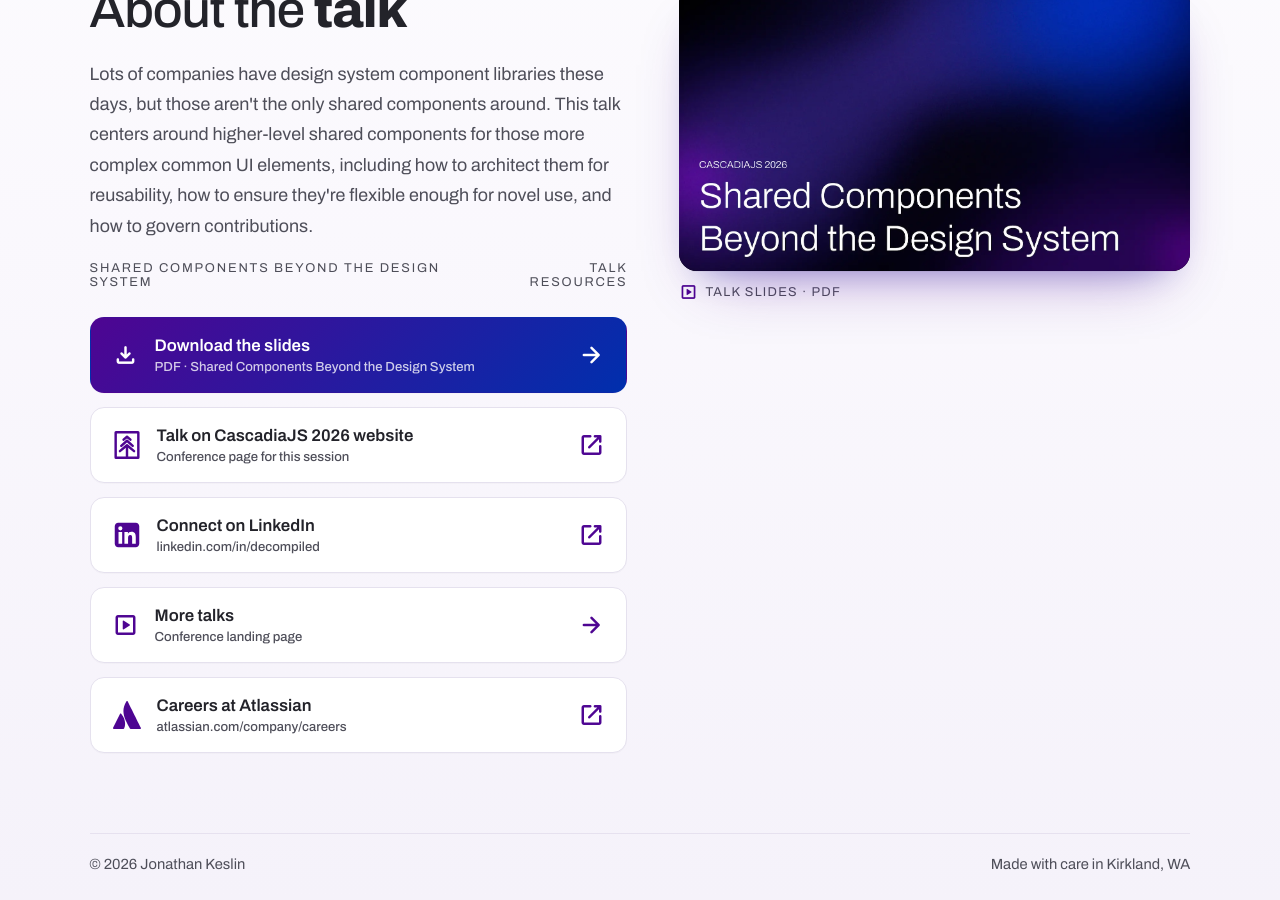
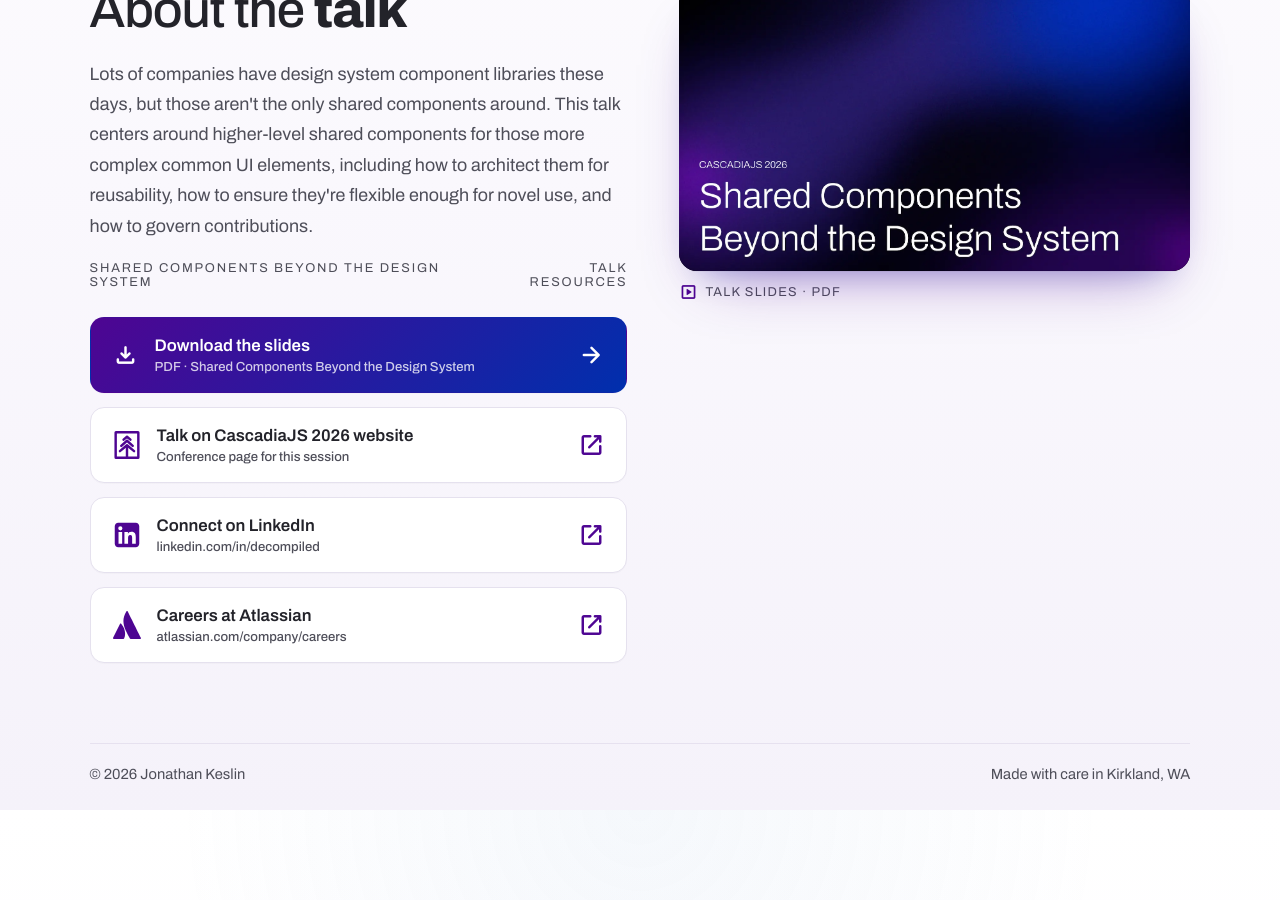
Before and after one commit to decompil3d/jonathankeslin.github.io, a Jekyll site: the page built from _talks/cascadiajs26.md, in a window 1280 px wide and 900 px high, scrolled down 593 px. Built offline with Jekyll 4.4.1, drawn with Linux system fonts in a browser that asks for light colours; after the commit the page ends 1403 px from its top, so only the background shows below that.

Commit message:
Drop useless link on talk page

```diff
--- a/_talks/cascadiajs26.md
+++ b/_talks/cascadiajs26.md
@@ -117,17 +117,6 @@
     >
   </a>
 
-  <a class="btn" href="/talks/">
-    <span class="material-symbols-rounded" aria-hidden="true">slideshow</span>
-    <span class="btn-text">
-      <span>More talks</span>
-      <span class="btn-sub">Conference landing page</span>
-    </span>
-    <span class="material-symbols-rounded arrow" aria-hidden="true"
-      >arrow_forward</span
-    >
-  </a>
-
   <a
     class="btn"
     href="https://www.atlassian.com/company/careers"
```
